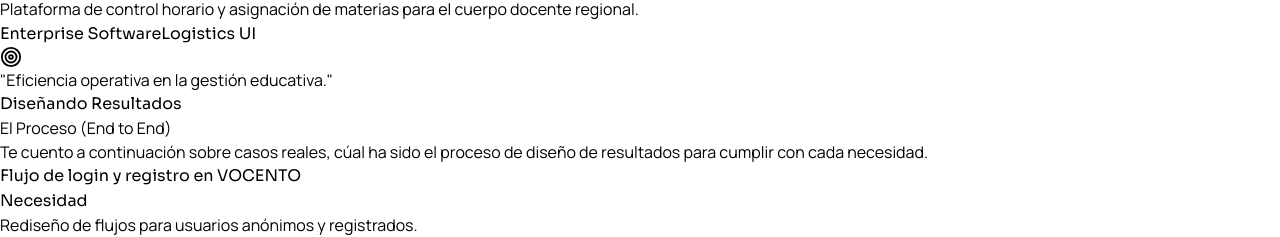
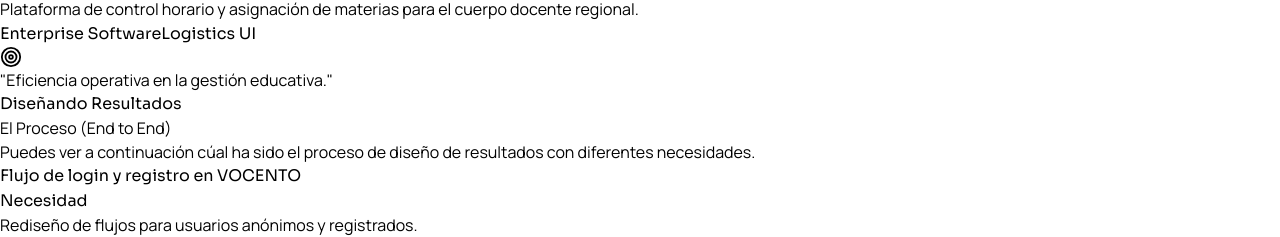
Before and after one commit to jdemig73828/newportfolio, a React (Vite) app: page / in a window 1280 px wide. Shown: the part 5755-5992 px from the top of the page. Built offline with nearby package versions, Linux system fonts and the light colour scheme; the HTML template or start-up script is replaced by a standard one.

Commit message:
Actualizacion de diseno y proceso

```diff
--- a/src/App.jsx
+++ b/src/App.jsx
@@ -1,7 +1,7 @@
 import React, { useState, useEffect, useRef } from 'react';
 
 // Recuerda descomentar la siguiente línea en tu proyecto local para activar Analytics:
-// import { Analytics } from "@vercel/analytics/react"
+import { Analytics } from "@vercel/analytics/react"
 
 import {
   TrendingUp,
@@ -513,7 +513,7 @@
 
           <div className="mb-12">
             <p className="text-slate-600 text-lg md:text-xl font-light leading-relaxed font-sans max-w-5xl">
-              Te cuento a continuación sobre casos reales, cúal ha sido el proceso de diseño de resultados para cumplir con cada necesidad.
+              Puedes ver a continuación cúal ha sido el proceso de diseño de resultados con diferentes necesidades.
             </p>
           </div>
 
@@ -949,7 +949,7 @@
       `}</style>
 
       {/* Recuerda descomentar esto en producción: */}
-      {/* <Analytics/> */}
+      { <Analytics/>}
     </div>
   );
 }
```
